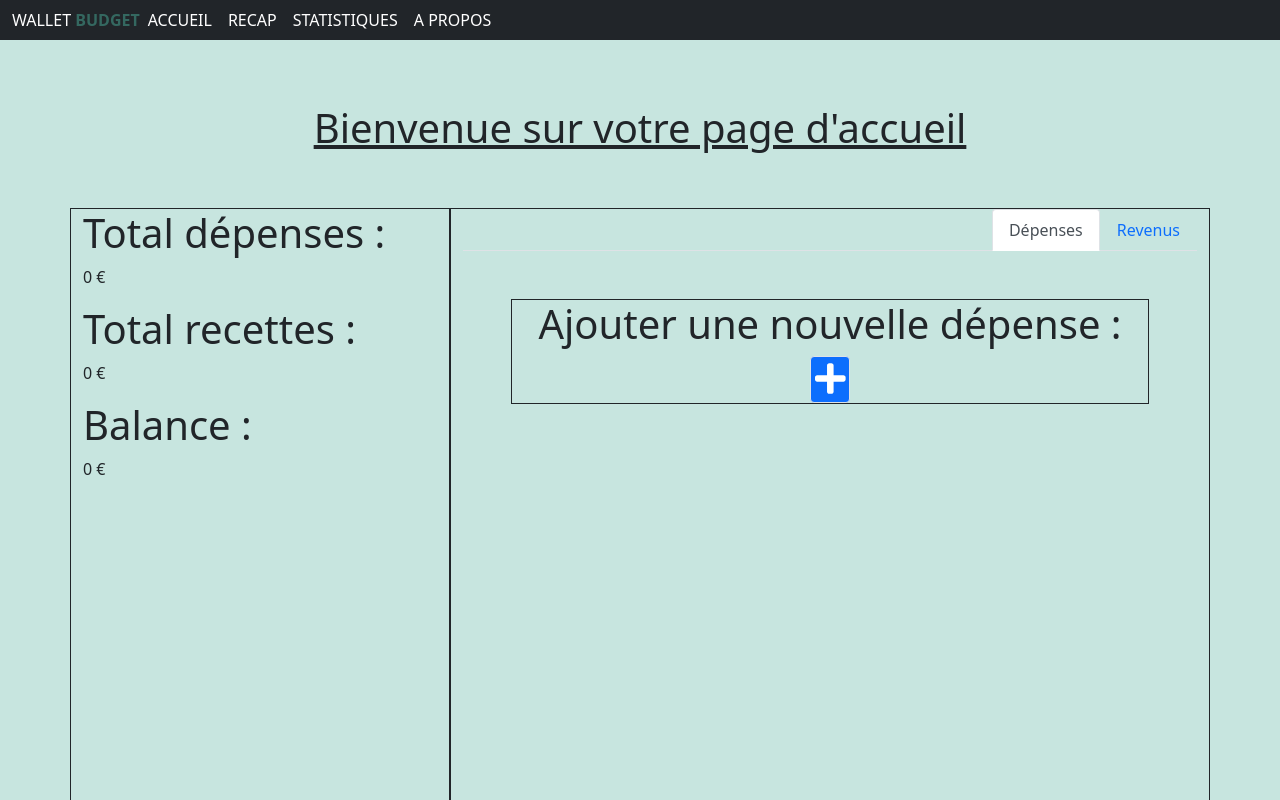
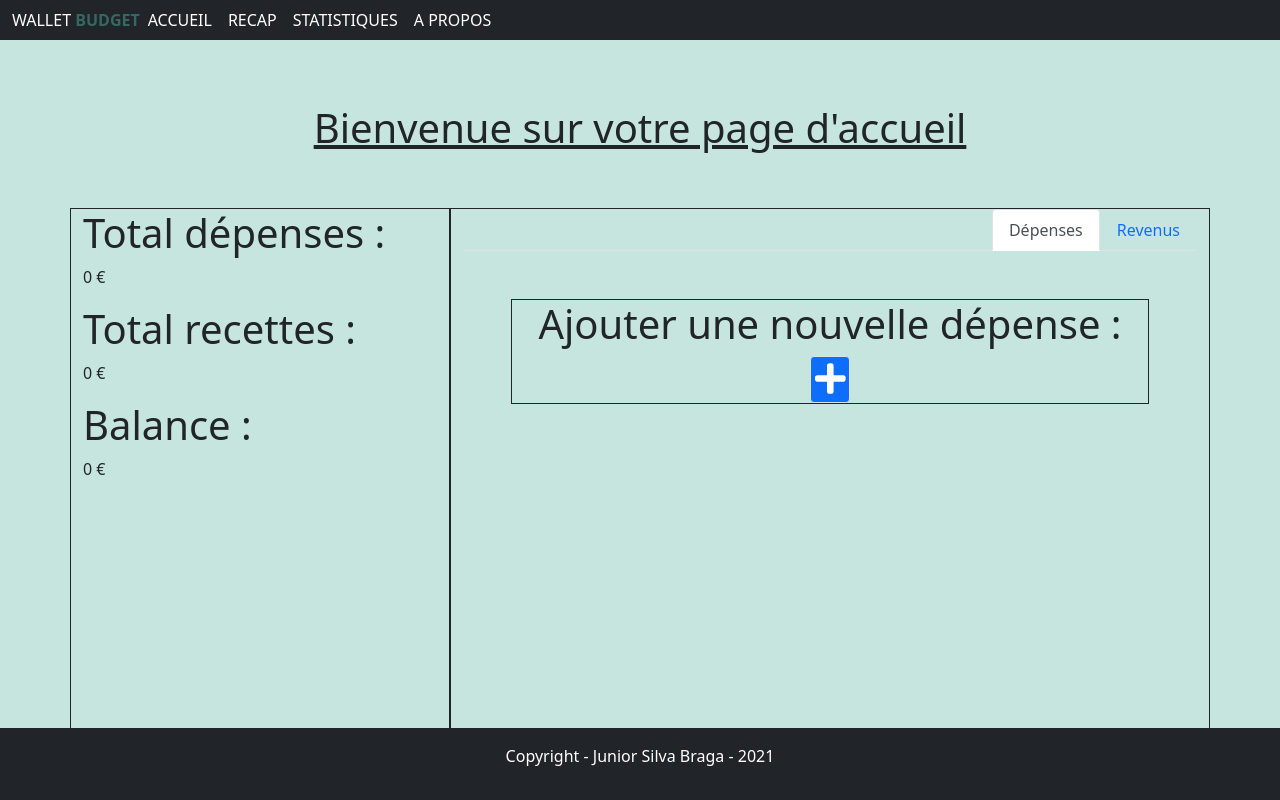
Before and after one commit to SilvaJ3/finance-app, a React (Create React App) app: page / in a window 1280 px wide. Shown: the top 800 px of the page. Built offline with nearby package versions, Linux system fonts and the light colour scheme.

Commit message:
fixed bottom footer

```diff
--- a/src/components/Footer/Footer.js
+++ b/src/components/Footer/Footer.js
@@ -3,7 +3,7 @@ import React from 'react';
 function Footer() {
     return(
         <footer>
-            <div className="footer bg-dark py-3">
+            <div className="footer fixed-bottom bg-dark py-3">
                 <p className="text-white text-center">Copyright - Junior Silva Braga - 2021</p>
             </div>
         </footer>
```
